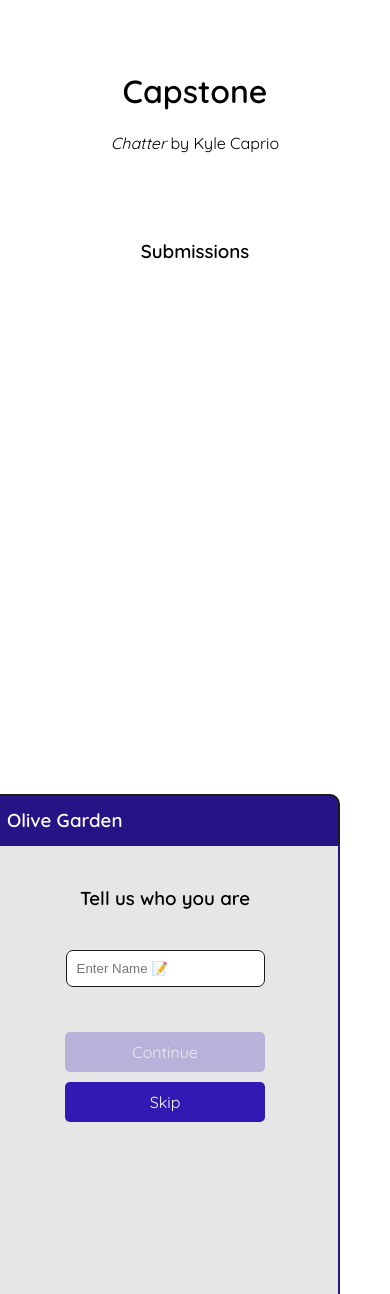
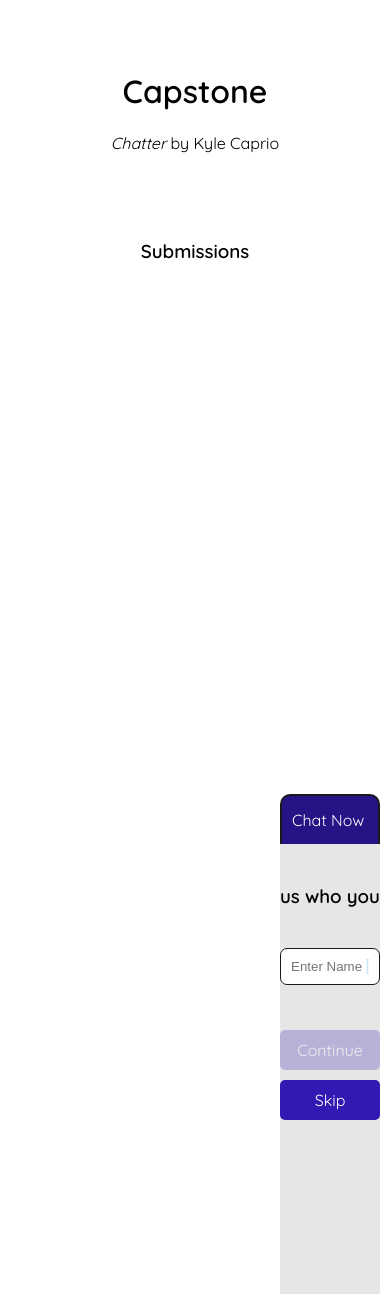
Before and after one commit to capriok/Capstone, a React (Create React App) app: page / in a window 390 px wide. Built offline with nearby package versions, Linux system fonts and the light colour scheme.

Commit message:
App: logic

```diff
--- a/src/components/chat/Body/Greeting.tsx
+++ b/src/components/chat/Body/Greeting.tsx
@@ -14,7 +14,7 @@ interface Props {
 }
 
 const Greeting: React.FC<Props> = (props) => {
-	const { state, dispatchIdentity, dispatchComponent, onSubmission } = props
+	const { state, dispatchIdentity, dispatchComponent } = props
 
 	const [lsIdentity, setLsIdentity] = useLocalStorage('KC-Capstone-Identity', {
 		date: new Date(), name: state.user.identity
@@ -24,10 +24,10 @@ const Greeting: React.FC<Props> = (props) => {
 
 	useEffect(() => {
 		console.log({ Identity: lsIdentity })
-		if (lsIdentity.name !== 'Anonymous') {
-			dispatchIdentity(lsIdentity.name)
-			dispatchComponent('initial')
-		}
+		if (lsIdentity.name == 'Anonymous') return
+
+		dispatchIdentity(lsIdentity.name)
+		dispatchComponent('initial')
 	}, [])
 
 	function submitClick(e: any) {
--- a/src/components/chat/Body/Options/Rating.tsx
+++ b/src/components/chat/Body/Options/Rating.tsx
@@ -1,4 +1,4 @@
-import React, { useState } from 'react'
+import React, { useEffect, useState } from 'react'
 import useIndexJsonData from 'hooks/useIndexJsonData'
 import { useLocalStorage } from 'hooks/useLocalStorage'
 
--- a/src/components/chat/Head.tsx
+++ b/src/components/chat/Head.tsx
@@ -4,8 +4,10 @@ import useIndexJsonData from 'hooks/useIndexJsonData'
 import 'styles/chat/head.scss'
 
 const ChatHead: React.FC<any> = (props) => {
-	const { state, dispatchVisibility } = props
+	const { state, dispatchVisibility, dispatchComponent } = props
 	const { restaurantName } = useIndexJsonData()
+
+	const isMobile = window.innerWidth < 500
 
 	function toggleChatWindow() {
 		dispatchVisibility(!state.window.visible)
@@ -15,7 +17,10 @@ const ChatHead: React.FC<any> = (props) => {
 		<div
 			className="chat-head"
 			onClick={() => toggleChatWindow()}>
-			<h3 className="index-name">{restaurantName}</h3>
+			{isMobile && !state.window.visible
+				? <p className="mobile-name">Chat Now</p>
+				: <h3 className="index-name">{restaurantName}</h3>
+			}
 			{state.window.visible &&
 				<p className="user-identity">{state.user.identity}</p>
 			}
--- a/src/components/chat/Window.tsx
+++ b/src/components/chat/Window.tsx
@@ -12,13 +12,6 @@ interface Props {
 
 const ChatWindow: React.FC<Props> = ({ onSubmission }) => {
 	const [state, dispatch] = useReducer(windowReducer, windowReducerState)
-	useEffect(() => {
-		if (!state.window.visible)
-			setTimeout(() =>
-				dispatch({ type: WindowActions.SETCMP, value: 'greeting' }),
-				500
-			)
-	}, [state.window.visible])
 
 	function dispatchVisibility(value: boolean) {
 		dispatch({ type: WindowActions.SETVIS, value })
@@ -40,7 +33,7 @@ const ChatWindow: React.FC<Props> = ({ onSubmission }) => {
 		onSubmission
 	}
 
-	const chatVisibilityClassName = `chat-window ${state.window.visible && 'visible'}`
+	const chatVisibilityClassName = `chat-window ${state.window.visible ? 'visible' : ''}`
 
 	return (
 		<div className={chatVisibilityClassName}>
--- a/src/styles/chat/body.scss
+++ b/src/styles/chat/body.scss
@@ -17,7 +17,9 @@
 	border-bottom: none;
 	background-color: $lightwhite;
 	transition: all 0.25s;
-
+	@media (max-width: 500px) {
+		border: 0px solid transparent;
+	}
 	.body-cont {
 		position: relative;
 		width: 100%;
@@ -25,7 +27,12 @@
 		overflow-y: scroll;
 		max-height: 450px;
 		margin: 0 20px;
-
+		@media (max-width: 500px) {
+			min-width: 100%;
+			* {
+				white-space: nowrap;
+			}
+		}
 		.animated-content {
 			@include flex;
 			flex-direction: column;
--- a/src/styles/chat/head.scss
+++ b/src/styles/chat/head.scss
@@ -24,8 +24,6 @@
 	.user-identity {
 		padding: 0 5px;
 	}
-	.index-name {
-	}
 	.user-identity {
 		color: hsl(var(--ph), var(--ps), 70%);
 	}
--- a/src/styles/chat/window.scss
+++ b/src/styles/chat/window.scss
@@ -7,10 +7,19 @@
 	width: 350px;
 	height: 50px;
 	transition: all 0.75s;
+	@media (max-width: 500px) {
+		right: 10px;
+		max-width: 100px;
+	}
 }
 
 .visible {
 	height: 500px;
 	margin-bottom: 50px;
 	transition: all 0.5s;
+	@media (max-width: 500px) {
+		right: 0;
+		max-width: 100vw;
+		width: 100vw !important;
+	}
 }
```
